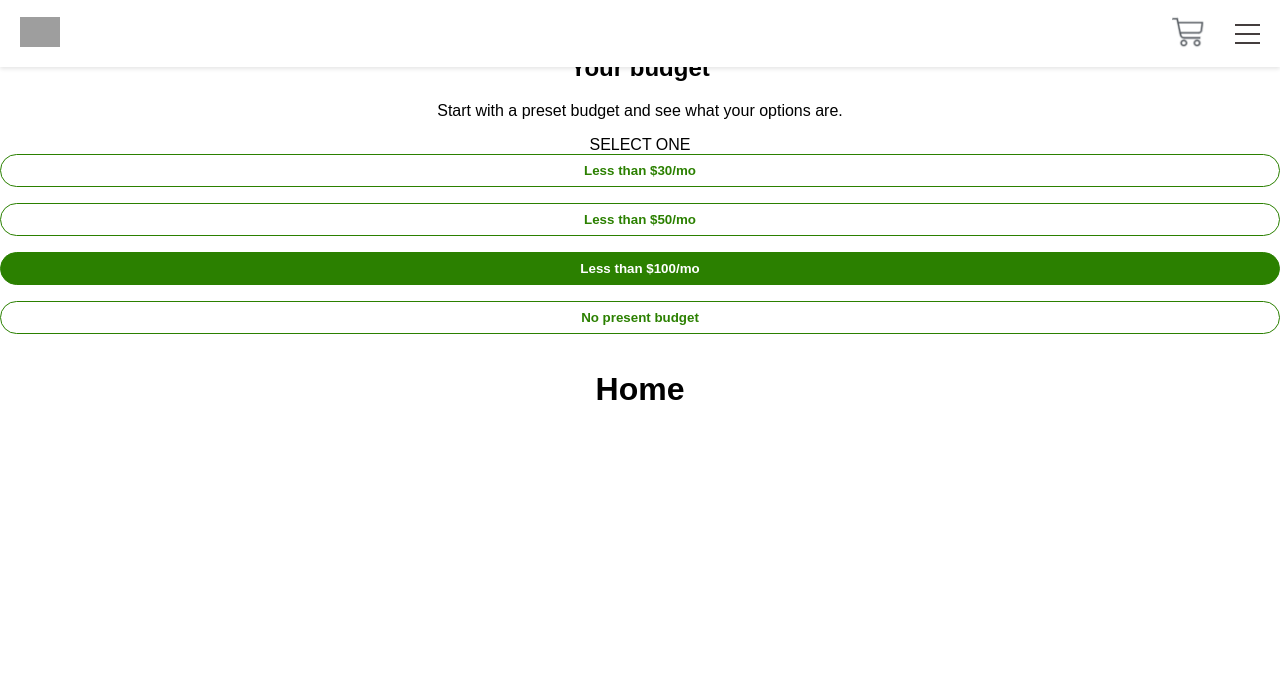
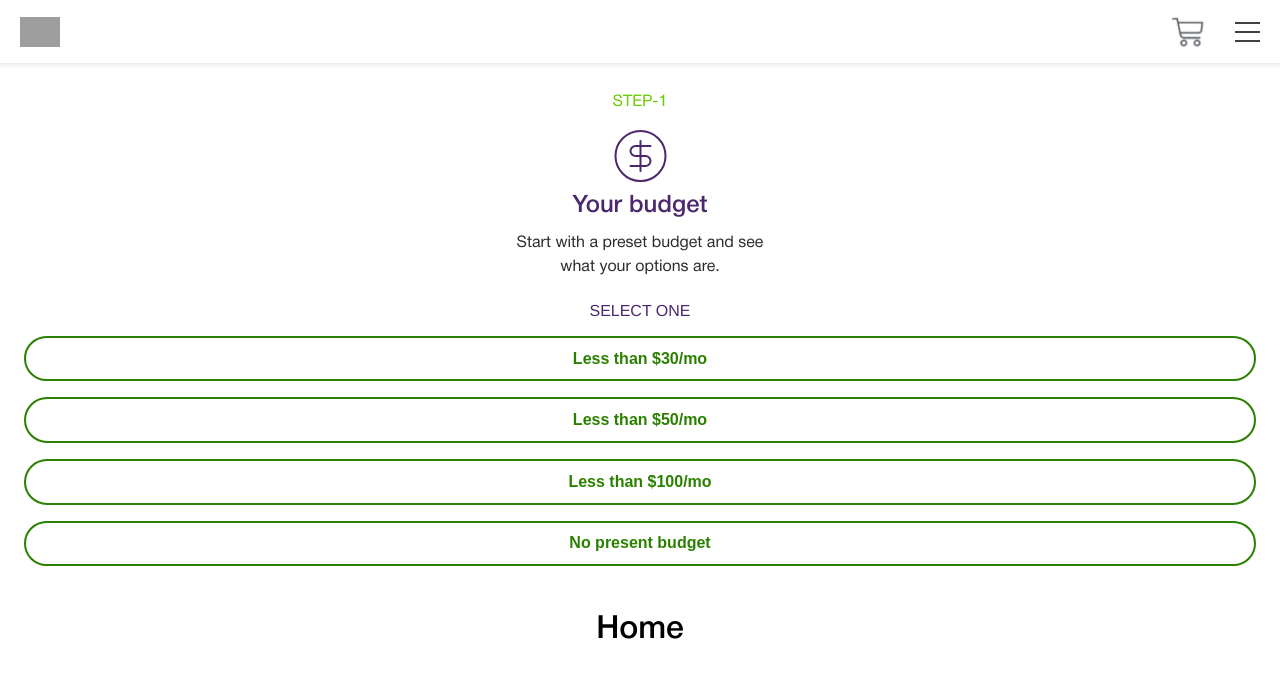
Before and after one commit to nicmart-dev/bundletv, a React (Create React App) app: page / in a window 1280 px wide. Shown: the top 678 px of the page. Built offline with nearby package versions, Linux system fonts and the light colour scheme; grey boxes are pictures that could not be loaded.

Commit message:
Add styling to button as per mockups and refactor code

```diff
--- a/src/components/BudgetComponent/Budget.jsx
+++ b/src/components/BudgetComponent/Budget.jsx
@@ -1,21 +1,23 @@
 import './Budget.scss';
+import budgetIcon from '../../assets/icons/big-circle-dollar-sign.svg';
 
 const Budget = () => {
 
     return (
-        <div>
-            <p>STEP-1</p>
-            <h2>Your budget</h2>
-            <p> Start with a preset budget and see what your options are.</p>
-            <label>SELECT ONE</label>
-            <div className='btn-container'>
-                <button className='btn-container__primary'>Less than $30/mo</button>
-                <button className='btn-container__primary'>Less than $50/mo</button>
-                <button className='btn-container__primary btn-container__primary--active'>Less than $100/mo</button>
-                <button className='btn-container__primary'>No present budget</button>
+        <div className='budget'>
+            <p className='budget__step'>STEP-1</p>
+            <img src={budgetIcon} alt='budget-icon' className='budget__icon'/>
+            <h2 className='budget__title'>Your budget</h2>
+            <p className='budget__description'>Start with a preset budget and see what your options are.</p>
+            <label className='budget__label'>SELECT ONE</label>
+            <div className='budget__btn-container'>
+                <button className='budget__btn-container-item'>Less than $30/mo</button>
+                <button className='budget__btn-container-item'>Less than $50/mo</button>
+                <button className='budget__btn-container-item budget__btn-container-item--active'>Less than $100/mo</button>
+                <button className='budget__btn-container-item'>No present budget</button>
             </div>
+        </div>
 
-        </div>
     )
 }
 
--- a/src/components/BudgetComponent/Budget.scss
+++ b/src/components/BudgetComponent/Budget.scss
@@ -1,22 +1,63 @@
-.btn-container{
-    // display:flex;
-    &__primary{
-        width: 100%;
-        color: #2B8000;
-        border: 1px solid #2B8000;
-        background: #fff;
-        padding: .5rem 1rem;
-        border-radius: 2rem;
-        font-weight: 700;
-        margin-bottom: 1rem;
+@use '../../styles/partials/global' as *;
+@use '../../styles/partials/variables' as *;
 
-        &--active{
-            background:#2B8000;
-            color: #FFF;
+.budget{
+    padding: 2rem 1.5rem;
+
+    &__step{
+        color: $color-telus-green;
+    }
+
+    &__icon{
+        margin: auto;
+        padding: 1rem 0 0.5rem 0;
+    }
+
+    &__title{
+        color:$color-telus-purple;
+        line-height: 1.5rem;
+    }
+
+    &__description{
+        padding: .8rem;
+        color: $color-text;
+        width: 290px;
+        margin: auto;
+        padding-bottom: 1.5rem;
+        line-height: 1.5rem;
+    }
+
+    &__label{
+        color: $color-telus-purple;
+        font-size: 1rem;
+        font-weight: 500;
+        line-height: 1rem;
+    }
+
+    &__btn-container{
+        padding-top: 1rem;
+
+        &-item{
+            font-size: 1rem;
+            width: 100%;
+            color: $color-accessible-green;
+            border: 2px solid $color-accessible-green;
+            background: $color-white;
+            padding: 0.8rem 1.5rem;
+            border-radius: 2.2rem;
+            font-weight: 700;
+            margin-bottom: 1rem;
+            line-height: 1rem;
+
+            &:active{
+                background:$color-accessible-green;
+                color: $color-white;
+            }
         }
     }
 }
 
+
 // .btn{
 
 // }
--- a/src/components/Header/Header.scss
+++ b/src/components/Header/Header.scss
@@ -6,7 +6,7 @@ body {
 .mobile-header {
     background-color: #fff;
     box-shadow: 0 2px 4px rgba(0, 0, 0, 0.1);
-    position: fixed;
+    position: relative;
     width: 100%;
     top: 0;
     left: 0;
```
